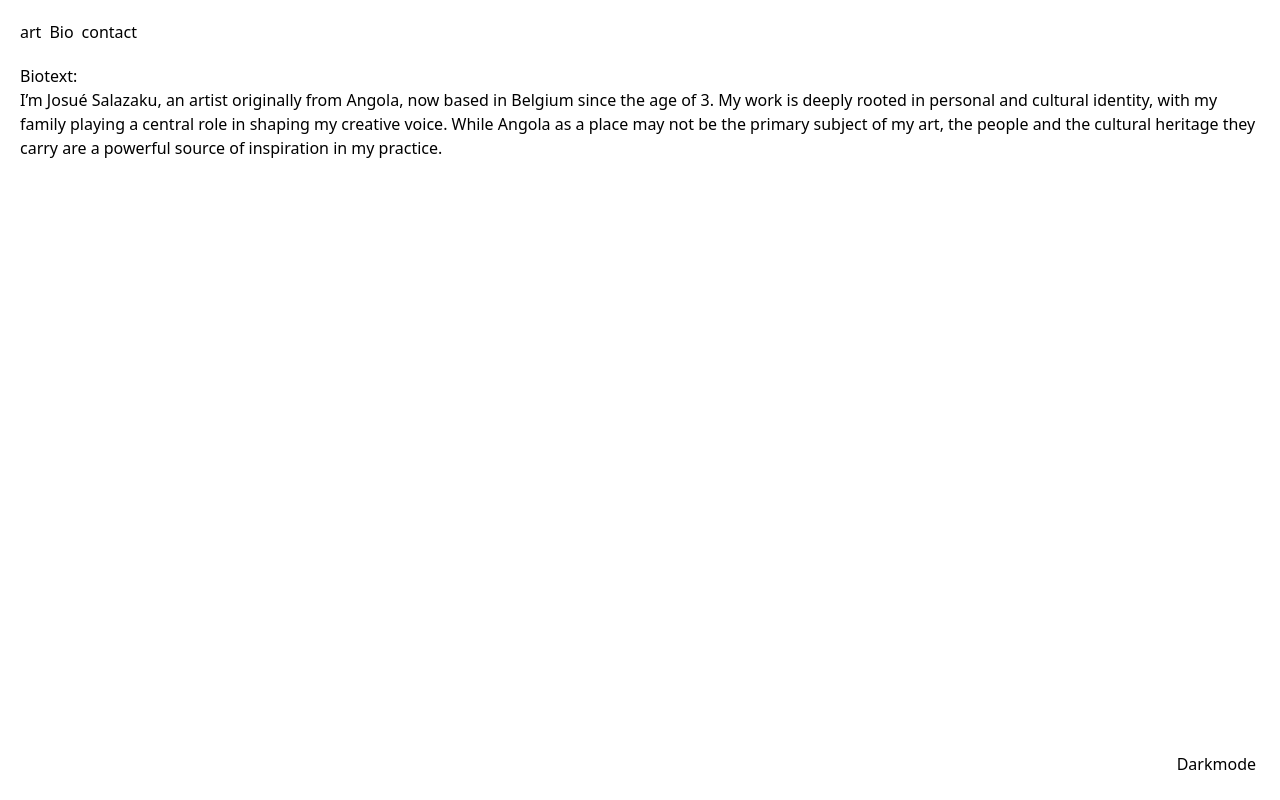
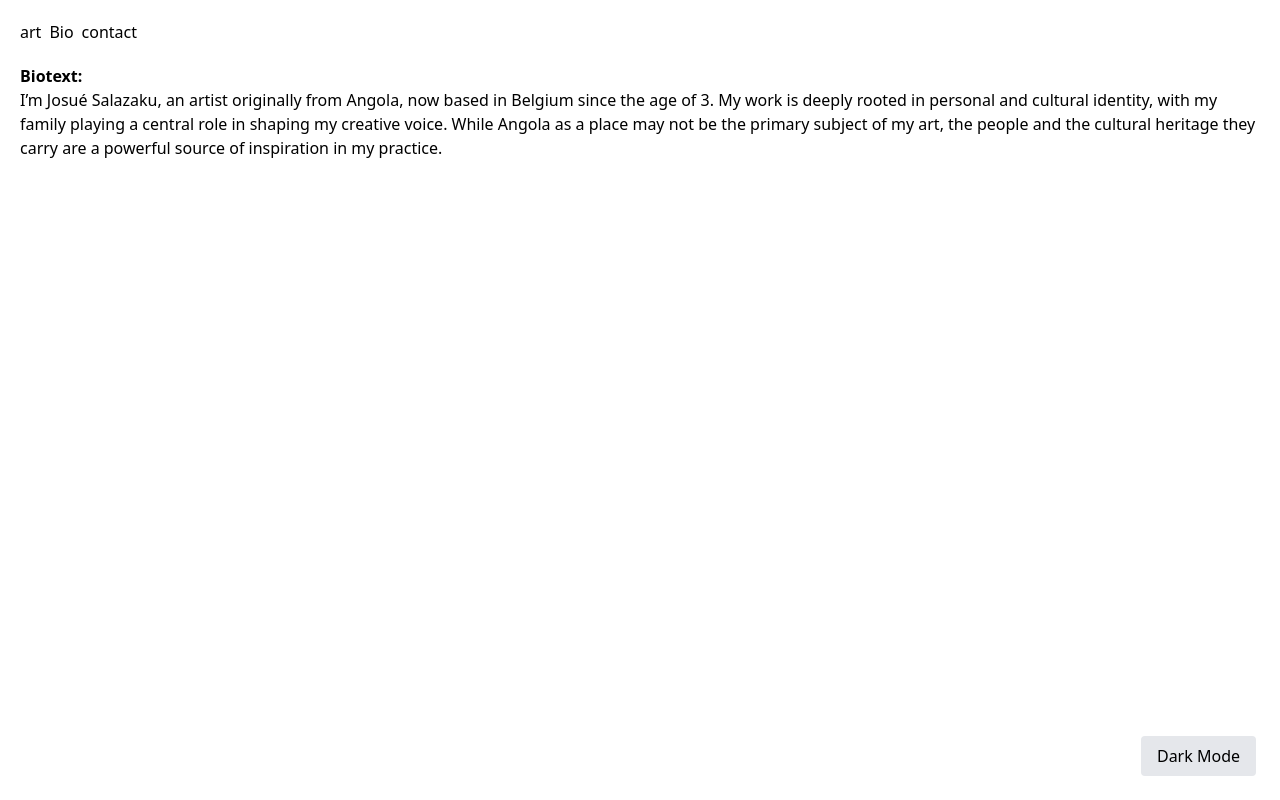
Before and after one commit to JosueSalazaku/Art-page, an Astro site: page /bio in a window 1280 px wide. Built offline with nearby package versions, Linux system fonts and the light colour scheme; Astro itself is replaced by a stand-in of ours.

Commit message:
feat: implement dark mode toggle and update Tailwind CSS configuration

```diff
--- a/src/Components/Darkmode.tsx
+++ b/src/Components/Darkmode.tsx
@@ -1,8 +1,27 @@
-import React, { useState } from "react";
+import React, { useEffect, useState } from "react";
 
-function Darkmode() {
-  const [dark, setDark] = useState<boolean>(false);
-  return <button>Darkmode</button>;
+export default function Darkmode() {
+  const [dark, setDark] = useState(false);
+
+  useEffect(() => {
+    const root = window.document.documentElement;
+    if (dark) {
+      root.classList.add("dark");
+    } else {
+      root.classList.remove("dark");
+    }
+  }, [dark]);
+
+  const handleClick = () => {
+    console.log("Dark mode button clicked");
+  };
+
+  return (
+    <button
+      onClick={handleClick}
+      className="px-4 py-2 text-black bg-gray-200 rounded dark:bg-gray-800 dark:text-white"
+    >
+      {dark ? "Light Mode" : "Dark Mode"}
+    </button>
+  );
 }
-
-export default Darkmode;
--- a/src/Content/config.ts
+++ b/src/Content/config.ts
@@ -11,6 +11,7 @@ const artworksCollection = defineCollection({
     title: z.string(),
     description: z.string().optional(),
     image: z.string().url().optional(),
+    date: z.number().optional()
 
   }),
 });
--- a/src/Content/text/bio.md
+++ b/src/Content/text/bio.md
@@ -1,4 +1,4 @@
 
-# Biotext:
+# **Biotext:**
 
- I'm Josué Salazaku, an artist originally from Angola, now based in Belgium since the age of 3. My work is deeply rooted in personal and cultural identity, with my family playing a central role in shaping my creative voice. While Angola as a place may not be the primary subject of my art, the people and the cultural heritage they carry are a powerful source of inspiration in my practice.
+I'm Josué Salazaku, an artist originally from Angola, now based in Belgium since the age of 3. My work is deeply rooted in personal and cultural identity, with my family playing a central role in shaping my creative voice. While Angola as a place may not be the primary subject of my art, the people and the cultural heritage they carry are a powerful source of inspiration in my practice.
--- a/src/Layouts/BaseLayout.astro
+++ b/src/Layouts/BaseLayout.astro
@@ -17,7 +17,7 @@ import "../styles/global.css";
       <slot />
     </main>
     <div style="position: fixed; bottom: 1.5rem; right: 1.5rem; z-index: 50;">
-      <Darkmode />
+      <Darkmode client:load />
     </div>
   </body>
 </html>
--- a/tailwind.config.js
+++ b/tailwind.config.js
@@ -1,14 +1,14 @@
 /** @type {import('tailwindcss').Config} */
 export default {
-  content: [" ./src/**/*.{astro,html,js,jsx,md,mdx, svelte, ts, tsx, vue}"],
+  content: ["./src/**/*.{astro,html,js,jsx,md,mdx, svelte,ts,tsx,vue}"],
   darkMode: "class",
   theme: {
     extend: {
       colors: {
         light: "#ffffff",
         dark: "#000000",
-      }
+      },
     },
   },
   plugins: [],
-}
+};
```
